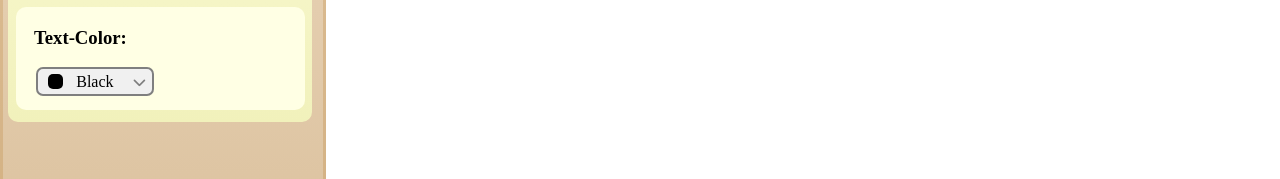
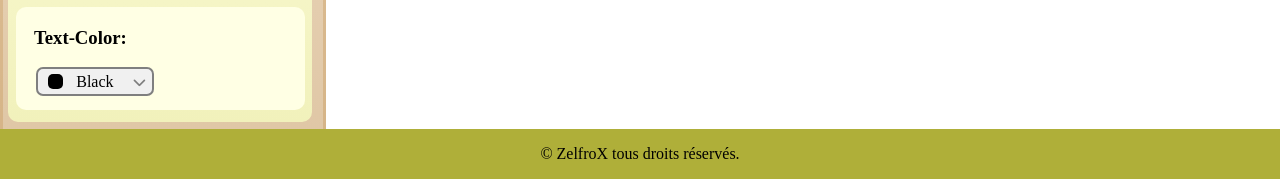
Before and after one commit to ZelfroX/Site-Web-de-ZelfroX, a plain HTML site: page index.html in a window 1280 px wide. Shown: the part 621-800 px from the top of the page. Drawn offline with Linux system fonts and the light colour scheme.

Commit message:
git push

```diff
--- a/index.html
+++ b/index.html
@@ -110,6 +110,9 @@
             </div>
         </div>
         <!--/Overlay-->
+    <div class="Administration">
+        <p> &copy; ZelfroX tous droits réservés.</p>
+    </div>
 <script src="script.js" defer></script>
 <script src="https://kit.fontawesome.com/b4bc8d1fd2.js" crossorigin="anonymous" defer></script>
 </body>
--- a/style.css
+++ b/style.css
@@ -599,3 +599,14 @@ overflow: hidden;
 .ColorPallet .HexaCode input:focus{
     outline: none;
 }
+
+.Administration {
+    position: absolute;
+    display: flex;
+    width: 100%;
+    height: 50px;
+    background-color: rgba(175, 175, 57, 1);
+    justify-content: center;
+    align-items: center;
+    bottom: 0px;
+}
```
